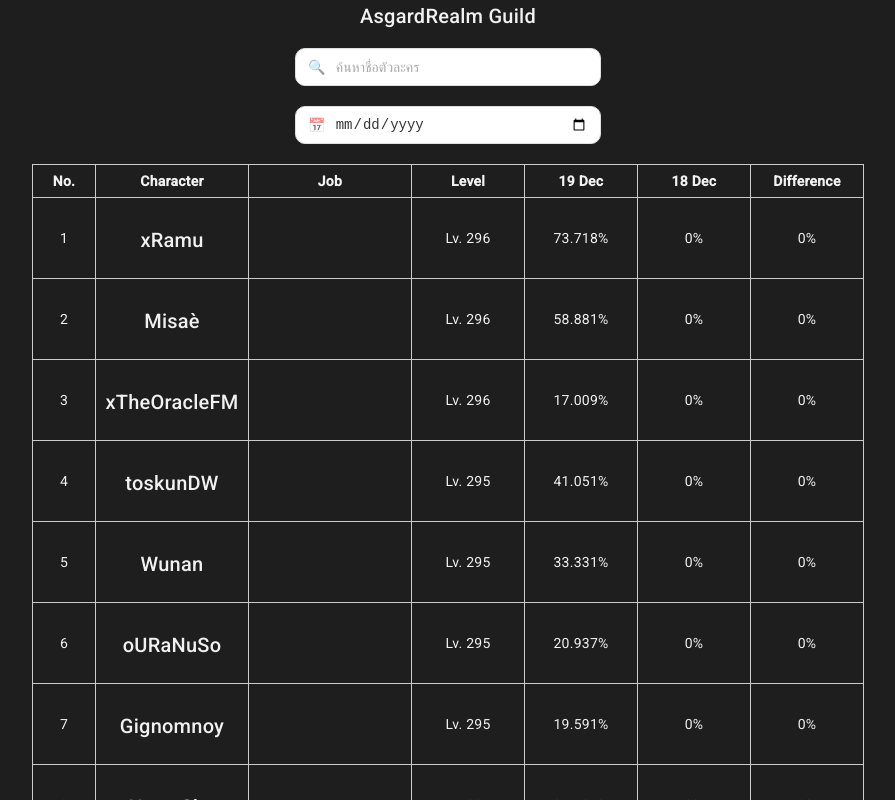
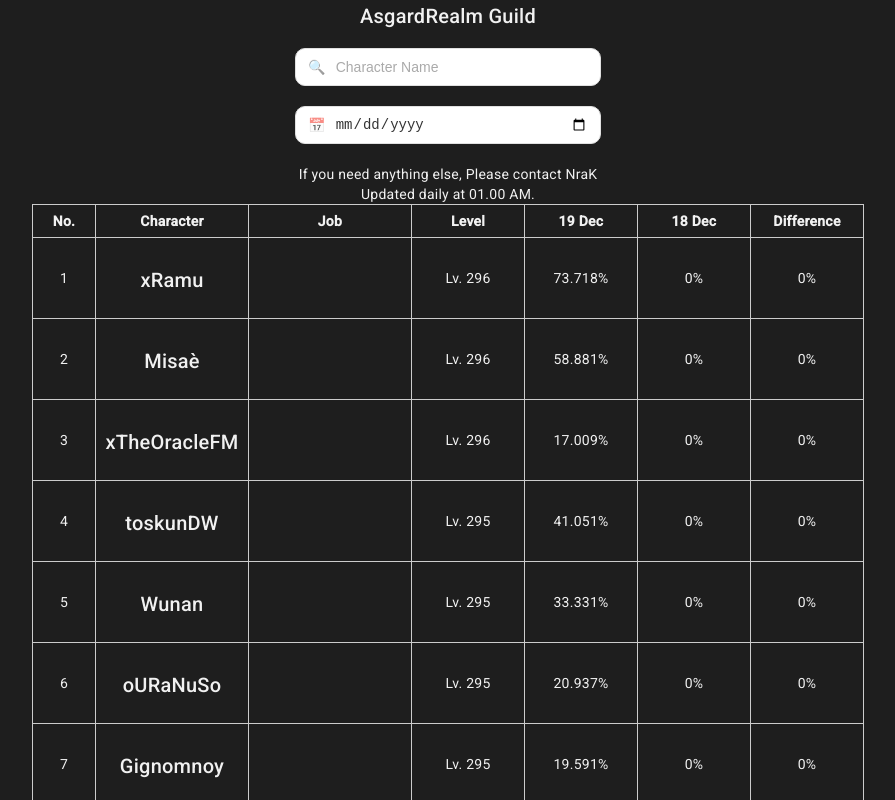
Before and after one commit to 9nrakrl-maker/asgardrealm-guild, an Angular app: page / in a window 1280 px wide. Shown: the top 800 px of the page, without its empty margins (192-1087 px from the left). Built offline with nearby package versions, Linux system fonts and the light colour scheme; no server answers.

Commit message:
29/12/68

```diff
--- a/src/app/app.component.css
+++ b/src/app/app.component.css
@@ -123,3 +123,10 @@ td, th {
     min-width: 100%;
   }
 }
+
+.clickable-td {
+  cursor: pointer;
+}
+.clickable-td:hover {
+  background-color: #f3f3f3;
+}
--- a/src/app/app.component.html
+++ b/src/app/app.component.html
@@ -8,7 +8,7 @@
       <span class="icon">🔍</span>
       <input align="center"
         type="text"
-        placeholder="ค้นหาชื่อตัวละคร"
+        placeholder="Character Name"
         [(ngModel)]="search"
       />
     </div>
@@ -23,9 +23,12 @@
       />
     </div>
   </div>
-
   <br>
-
+    <div class="filter-item">
+      <span>If you need anything else, Please contact NraK</span>
+      <br>
+      <span>Updated daily at 01.00 AM.</span>
+    </div>
   <table align="center">
     <thead>
       <tr>
--- a/src/app/history-modal.component.css
+++ b/src/app/history-modal.component.css
@@ -49,3 +49,10 @@
   font-weight: 600;
   margin-left: 6px;
 }
+
+.clickable-td {
+  cursor: pointer;
+}
+.clickable-td:hover {
+  background-color: #f3f3f3;
+}
--- a/src/app/history-modal.component.html
+++ b/src/app/history-modal.component.html
@@ -5,7 +5,7 @@
 <div class="modal" (click)="$event.stopPropagation()">
 
   <div class="modal-header">
-    <h1>{{ name }}</h1>
+    <h1 class="clickable-td" (click)="openProfile(name)">{{ name }}</h1>
     <button (click)="close.emit()">✖</button>
   </div>
 
--- a/src/app/history-modal.component.ts
+++ b/src/app/history-modal.component.ts
@@ -222,4 +222,10 @@ export class HistoryModalComponent implements OnInit, OnDestroy {
 
     this.levelUpList = result;
   }
+
+  openProfile(name: string): void {
+    const url = 'https://mapleranks.com/u/' + encodeURIComponent(name);
+    window.open(url, '_blank', 'noopener,noreferrer');
+  }
+
 }
```
